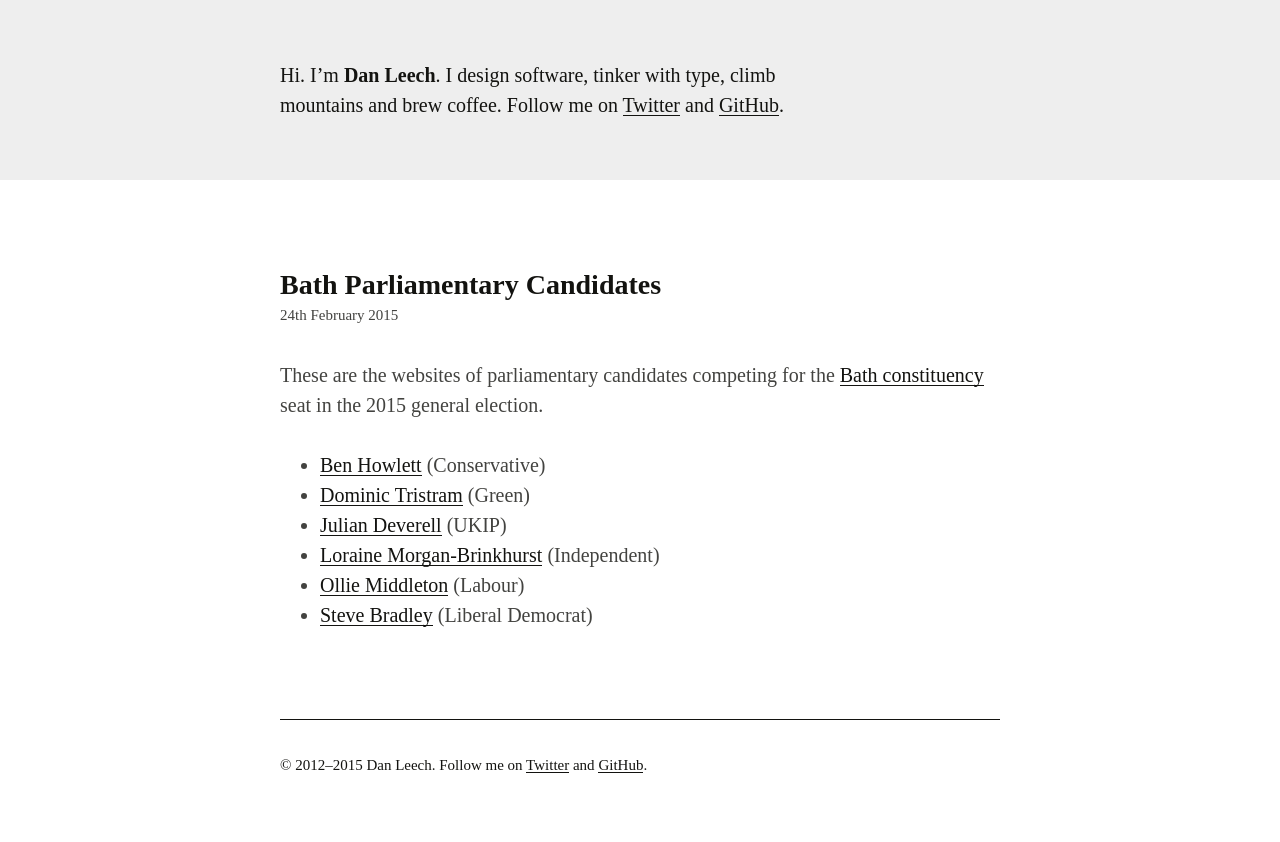
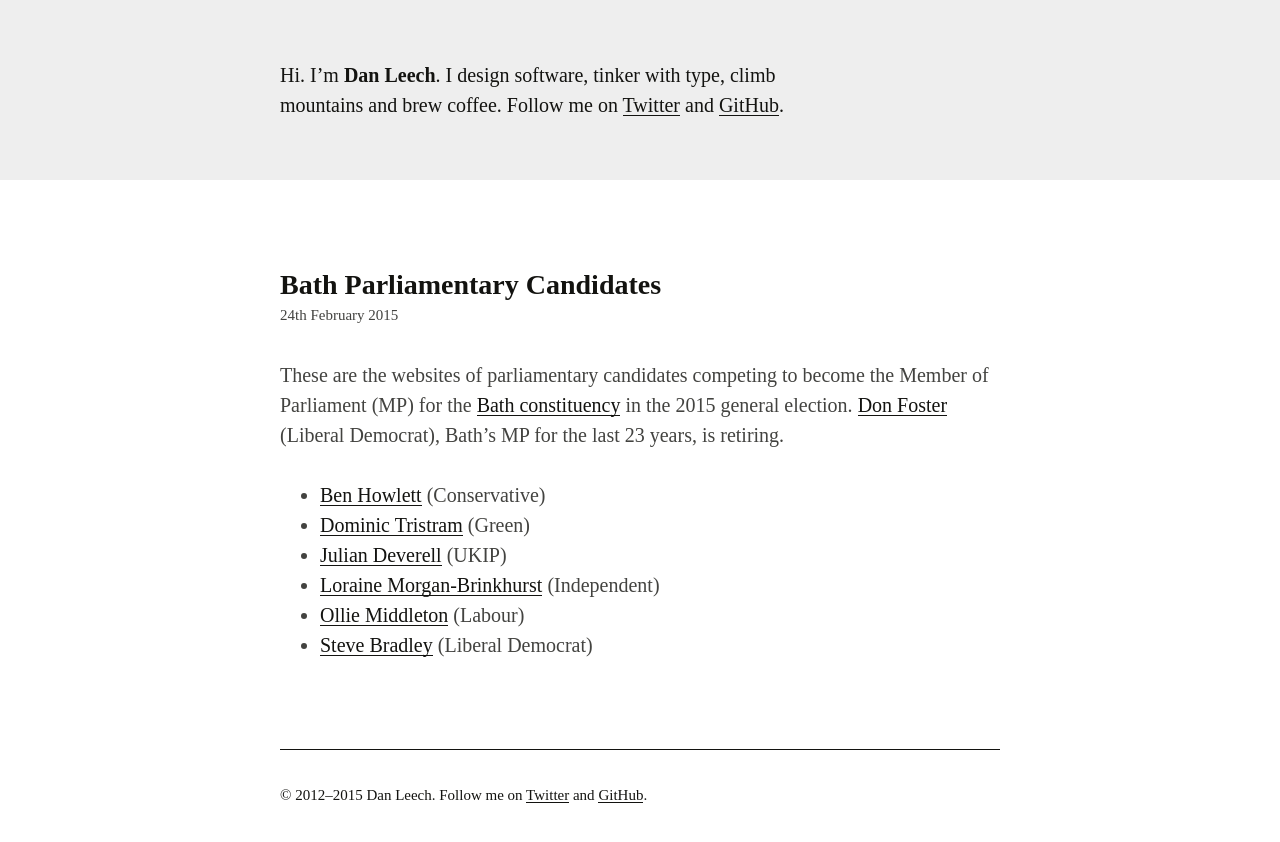
Before and after one commit to danleech/danleech.com, a Jekyll site: the page built from _posts/2015-02-24-bath-parliamentary-candidates.md, in a window 1280 px wide. Shown: the top 842 px of the page. Built offline with Jekyll 4.4.1, drawn with Linux system fonts in a browser that asks for light colours; some web fonts are replaced; Markdown is read by kramdown in place of the engine named in the settings.

Commit message:
Tweaked language in MP post

```diff
--- a/_posts/2015-02-24-bath-parliamentary-candidates.md
+++ b/_posts/2015-02-24-bath-parliamentary-candidates.md
@@ -4,7 +4,7 @@ date: "2015-02-24T10:16Z"
 layout: post
 ---
 
-These are the websites of parliamentary candidates competing for the [Bath constituency](http://en.wikipedia.org/wiki/Bath_(UK_Parliament_constituency)) seat in the 2015 general election.
+These are the websites of parliamentary candidates competing to become the Member of Parliament (MP) for the [Bath constituency](http://en.wikipedia.org/wiki/Bath_(UK_Parliament_constituency)) in the 2015 general election. [Don Foster](http://www.donfoster.co.uk) (Liberal Democrat), Bath’s MP for the last 23 years, is retiring.
 
 - [Ben Howlett](http://www.ben4bath.co.uk) (Conservative)
 - [Dominic Tristram](http://www.dominictristram.com) (Green)
```
